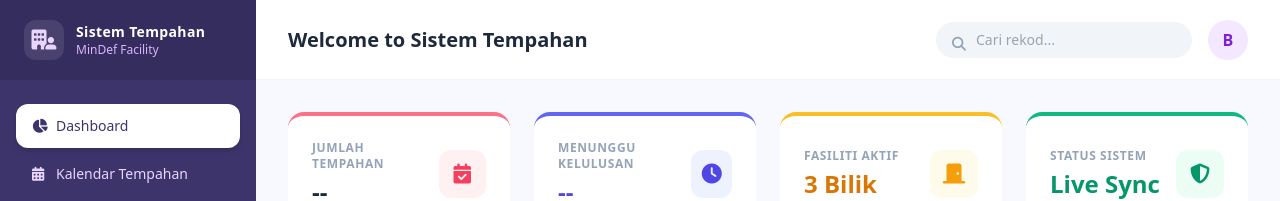
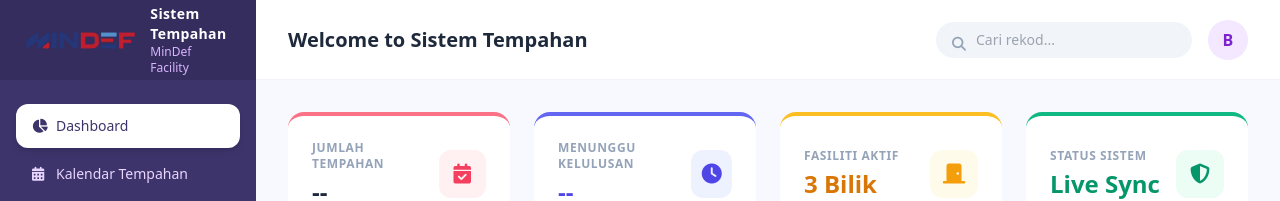
Before and after one commit to alfianzaidimy/sistem-tempahan-bilik, a plain HTML site: page index.html in a window 1280 px wide. Shown: the top 201 px of the page. Drawn offline with nearby package versions, Linux system fonts and the light colour scheme; no server answers.

Commit message:
Tambah logo MINDEF pada sidebar

```diff
--- a/index.html
+++ b/index.html
@@ -18,8 +18,9 @@
         <div class="hidden md:flex md:flex-shrink-0">
             <div class="flex flex-col w-64 bg-[#3d346b] text-white">
                 <div class="flex items-center space-x-3 px-6 h-20 bg-[#352d5e]">
-                    <div class="w-10 h-10 rounded-xl bg-white/10 flex items-center justify-center text-xl text-purple-200">
-                        <i class="fa-solid fa-building-user"></i>
+    <!-- Masukkan Logo MINDEF di sini -->
+    <div class="flex items-center justify-center">
+        <img src="logo.png" alt="Logo MINDEF" class="h-9 w-auto object-contain">
     </div>
     <div>
         <span class="block font-bold text-sm tracking-wide text-white">Sistem Tempahan</span>
```
Also changed, not shown: logo.png (added). Lines whose indentation alone changed are shown as unchanged.
